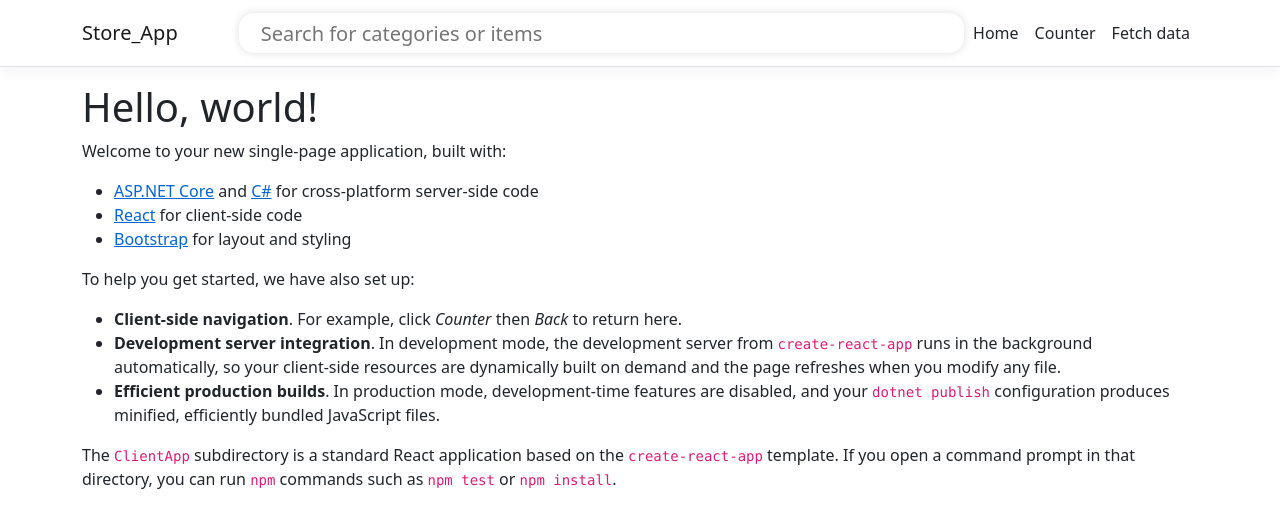
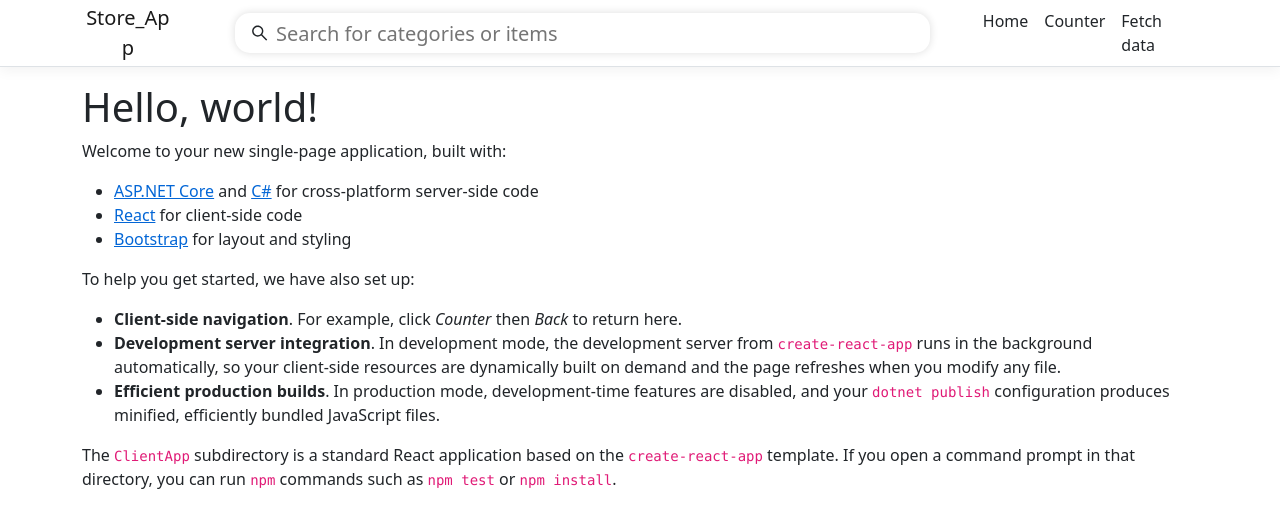
Before and after one commit to joshostblom/store-app, a React (Create React App) app in the folder Store-App/ClientApp/: page / in a window 1280 px wide. Shown: the top 528 px of the page. Built offline with nearby package versions, Linux system fonts and the light colour scheme.

Commit message:
Add search results and icon.

```diff
--- a/Store-App/ClientApp/package.json
+++ b/Store-App/ClientApp/package.json
@@ -10,6 +10,7 @@
     "oidc-client": "^1.11.5",
     "react": "^18.2.0",
     "react-dom": "^18.2.0",
+    "react-icons": "^4.11.0",
     "react-router-bootstrap": "^0.26.2",
     "react-router-dom": "^6.11.0",
     "react-scripts": "^5.0.1",
--- a/Store-App/ClientApp/src/components/NavMenu/NavMenu.css
+++ b/Store-App/ClientApp/src/components/NavMenu/NavMenu.css
@@ -1,5 +1,6 @@
 .container {
-    align-items: center;
+    overflow: visible;
+    height: 50px;
 }
 
 a.navbar-brand {
--- a/Store-App/ClientApp/src/components/NavMenu/SearchBar/SearchBar.css
+++ b/Store-App/ClientApp/src/components/NavMenu/SearchBar/SearchBar.css
@@ -1,13 +1,23 @@
+.search {
+    width: 65%;
+    align-self: baseline;
+    margin: 5px 45px 5px 45px;
+}
+
 .search-bar-container {
     background-color: white;
     box-shadow: 0px 0px 8px #ddd;
-    width: 65%;
+    width: 100%;
     border-radius: 15px;
     padding: 0 15px;
     height: 2.5rem;
     display: flex;
     align-items: center;
-    margin: 5px 0px 5px 45px;
+}
+
+.search-icon {
+    height: 100%;
+    width: 20px;
 }
 
 input {
@@ -22,3 +32,22 @@ input {
 input:focus {
     outline: none;
 }
+
+.suggestions-container {
+    width: 100%;
+    background-color: white;
+    box-shadow: 0px 0px 8px #ddd;
+    overflow: hidden;
+    overflow-y: auto;
+}
+
+.suggestions-container .suggestion-item {
+}
+
+.suggestion-text {
+    margin-left: 5px;
+}
+
+.suggestions-container .suggestion-item:hover {
+    background-color: lightgray;
+}
--- a/Store-App/ClientApp/src/components/NavMenu/SearchBar/SearchBar.js
+++ b/Store-App/ClientApp/src/components/NavMenu/SearchBar/SearchBar.js
@@ -1,13 +1,47 @@
 import { useState } from 'react';
+import { AiOutlineSearch } from 'react-icons/ai'
 import "./SearchBar.css"
 
 export const SearchBar = () => {
 
     const [query, setQuery] = useState("");
+    const [suggestions, setSuggestions] = useState([]);
+
+    const fetchData = (value) => {
+        if (value === "") {
+            setSuggestions([]);
+            return;
+        }
+        fetch("https://jsonplaceholder.typicode.com/users")
+            .then((response) => response.json())
+            .then((json) => {
+                const results = json.filter((user) => {
+                    return user && user.name && user.name.toLowerCase().includes(value.toLowerCase())
+                });
+                setSuggestions(results);
+            });
+    }
+
+    const handleChange = (value) => {
+        setQuery(value)
+        fetchData(value)
+    }
 
     return (
-        <div className="search-bar-container">
-            <input type="text" placeholder="Search for categories or items" onChange={e => setQuery(e.target.value)} />
+        <div className="search">
+            <div className="search-bar-container">
+                <AiOutlineSearch className="search-icon"/>
+                <input type="text" value={query} placeholder="Search for categories or items" onChange={(e) => handleChange(e.target.value)} />
+            </div>
+            <div className="suggestions-container">
+                { suggestions?.map((value) => (
+                    <div className="suggestion-item" onClick={() => {
+                        setQuery(value.name);
+                        setSuggestions([]);
+                    }
+                    }> <div className="suggestion-text"> {value.name} </div> </div>
+                ))}
+            </div>
         </div>
     );
 }
```
Also changed, not shown: 1 other file (tests, documents, lock files or other folders).
